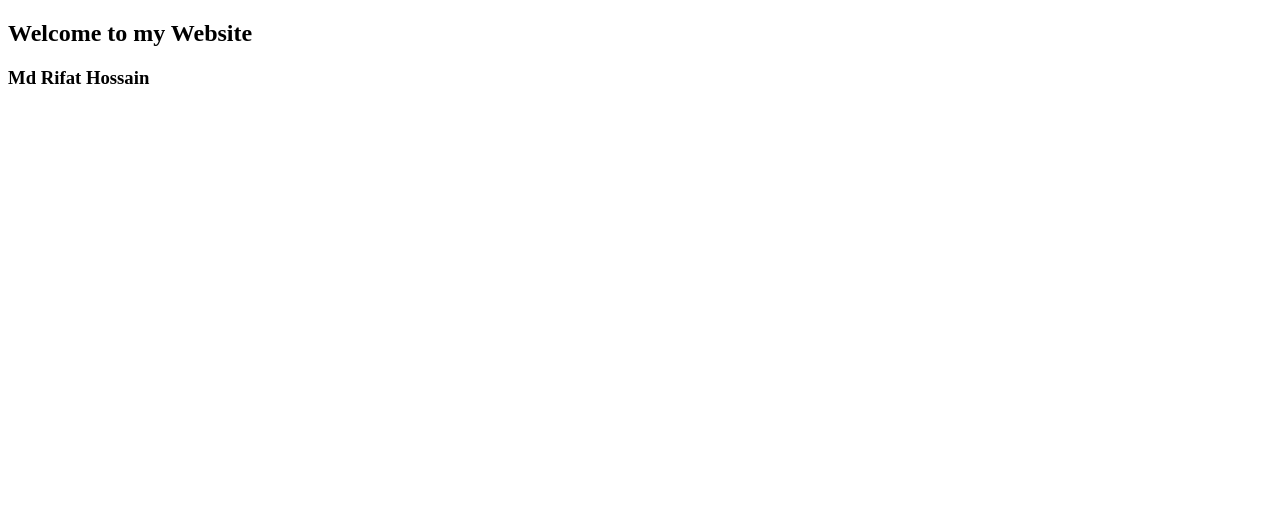
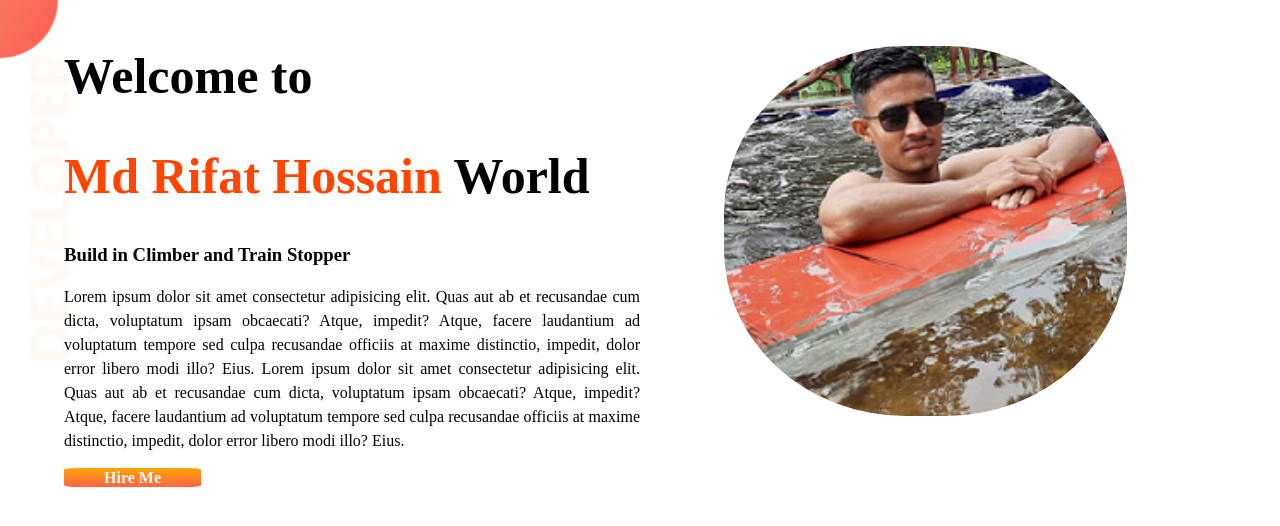
Before and after one commit to Hossain2001/dev-repo, a plain HTML site: page index.html in a window 1280 px wide. Drawn offline with Linux system fonts and the light colour scheme; a web font is replaced by a local one.

Commit message:
header section

```diff
--- a/index.html
+++ b/index.html
@@ -6,9 +6,28 @@
     <meta name="viewport" content="width=device-width, initial-scale=1.0">
     <title>Rifat Portfolio</title>
     <link rel="stylesheet" href="style.css">
+    <link rel="preconnect" href="https://fonts.googleapis.com">
+<link rel="preconnect" href="https://fonts.gstatic.com" crossorigin>
+<link href="https://fonts.googleapis.com/css2?family=Gulzar&display=swap" rel="stylesheet">
 </head>
 <body>
-    <h2>Welcome to my Website<h2>
-    <h3>Md Rifat Hossain</h3>
+
+   <section class="header">
+    <div class="half-width">
+        <h1>Welcome to<h1>
+       <h1><span class="orange">Md Rifat Hossain </span> World</h1>
+       <h3>Build in Climber and Train Stopper</h3>
+       <p> Lorem ipsum dolor sit amet consectetur adipisicing elit. Quas aut ab et recusandae cum dicta, voluptatum ipsam obcaecati? Atque, impedit? Atque, facere laudantium ad voluptatum tempore sed culpa recusandae officiis at maxime distinctio, impedit, dolor error libero modi illo? Eius.
+        Lorem ipsum dolor sit amet consectetur adipisicing elit. Quas aut ab et recusandae cum dicta, voluptatum ipsam obcaecati? Atque, impedit? Atque, facere laudantium ad voluptatum tempore sed culpa recusandae officiis at maxime distinctio, impedit, dolor error libero modi illo? Eius.
+       </p>
+       <a class="hire-me" target="_blank" href="https://www.linkedin.com/in/md-rifat-hossain-813913243/">Hire Me</a>
+
+   </div>
+
+  <div class="half-width">
+       <img src="images/Rifat_CSE.png">
+  </div>
+   </section>
+
 </body>
 </html>
--- a/style.css
+++ b/style.css
@@ -0,0 +1,48 @@
+body{
+    font-family: 'Gulzar', serif;
+    margin: 0;
+
+}
+h1{
+    font-size: 50px;
+    margin: 0;
+    padding: 0;
+    line-height: 2;
+
+}
+p{
+    text-decoration: none;
+    text-align: justify;
+    line-height: 1.5;
+}
+.orange{
+    color: orangered;
+}
+section{
+    display: flex;
+}
+.half-width{
+    width: 50%;
+    padding-left: 5%;
+    margin-top: 2%;
+
+}
+.half-width img{
+    width: 70%;
+    border-radius: 45%;
+    margin-left:20px;
+    margin-top:20px;
+
+}
+.hire-me{
+    text-decoration: none;
+    background-image:linear-gradient(orange,tomato);
+    padding: 1px 40px;
+    border-radius: 10%;
+    font-weight: 700;
+    color: aliceblue;
+}
+.header{
+    background-image: url(images/top-banner.png);
+    background-repeat: no-repeat;
+}
```
Also changed, not shown: images/Md-Hridoy.jpg (added), images/Rifat_CSE.png (added), images/dream-bg.png (added), images/exp-bg.png (added), images/jhankar.png (added), images/jhankar2.png (added), images/my-bg.png (added), images/my-bg2.png (added), images/rifat.jpg (added), images/top-banner.png (added), 7 other files.
